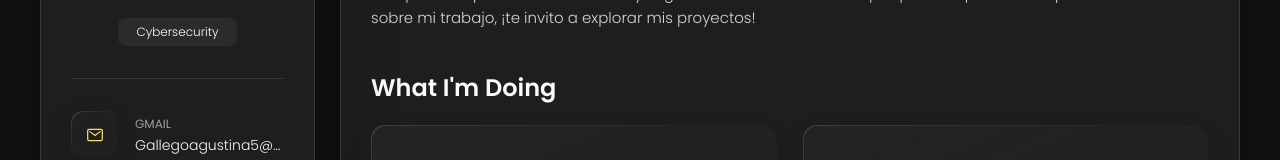
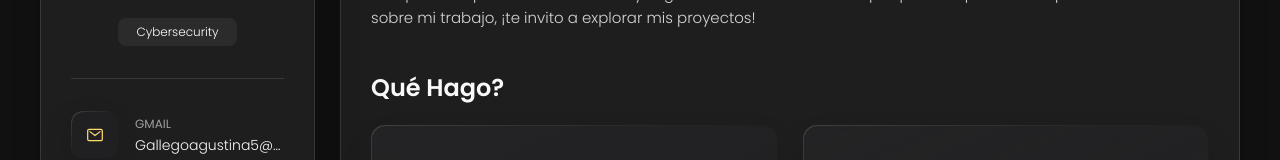
Before and after one commit to Agusggallego/Agusggallego.github.io, a plain HTML site: page index.html in a window 1280 px wide. Shown: the part 332-492 px from the top of the page. Drawn offline with nearby package versions, Linux system fonts and the light colour scheme.

Commit message:
Update index.html

```diff
--- a/index.html
+++ b/index.html
@@ -199,7 +199,7 @@
 
         <section class="service">
 
-          <h3 class="h3 service-title">What i'm doing</h3>
+          <h3 class="h3 service-title">Qué hago?</h3>
 
           <ul class="service-list">
 
```
